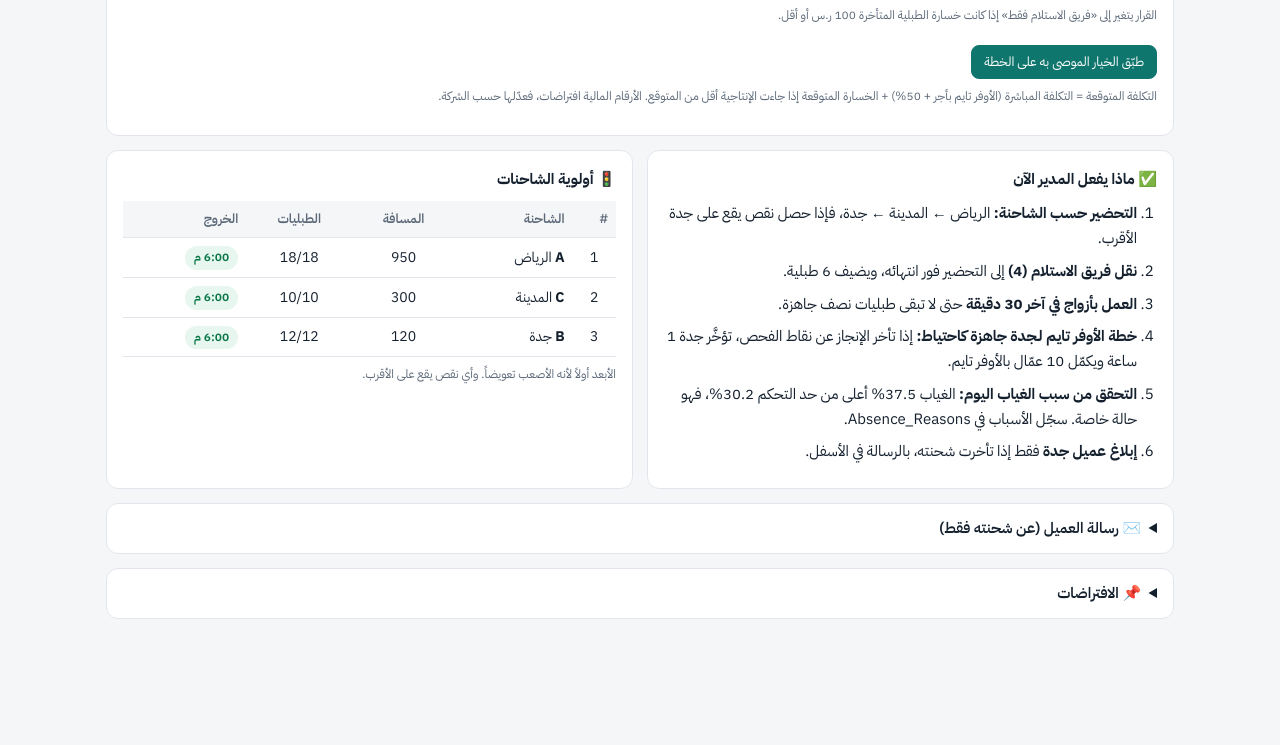
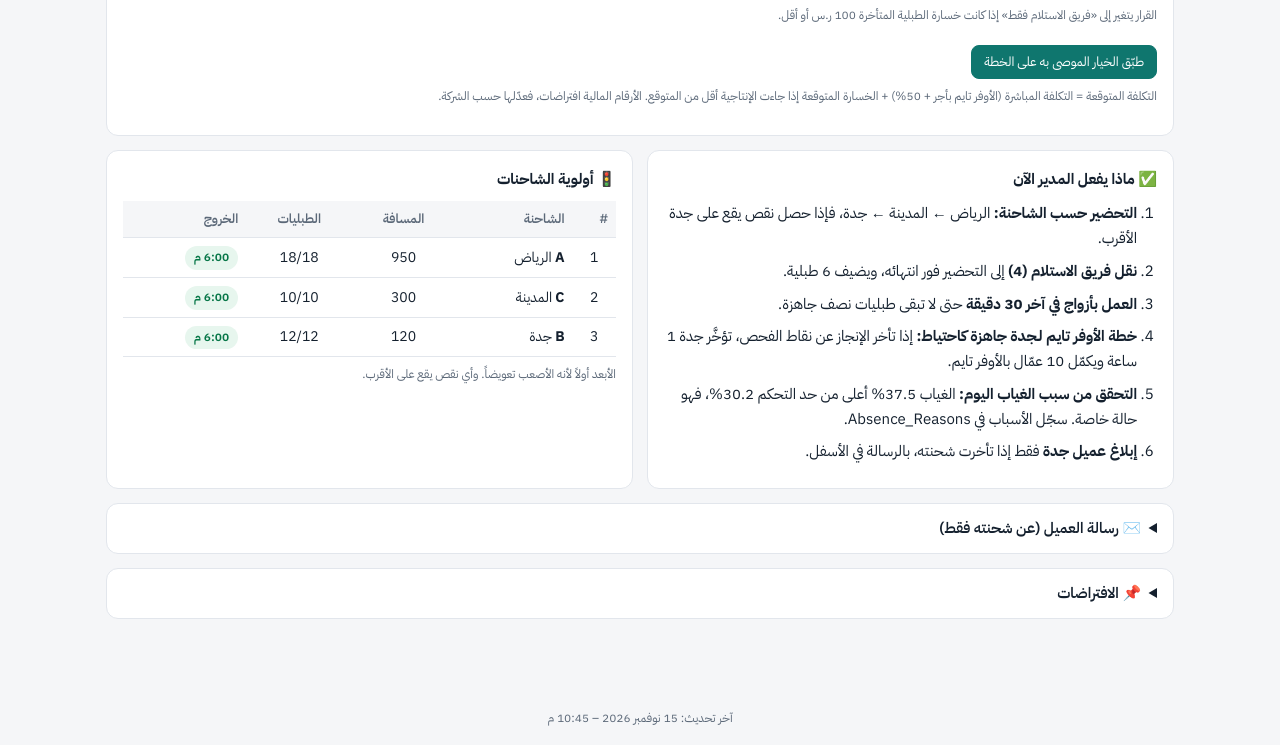
Before and after one commit to OmarBamkhsh/flow-dc407, a plain HTML site: page index.html in a window 1280 px wide. Shown: the part 1286-2031 px from the top of the page. Before the commit the page ends 1979 px from the top, so only its background shows below. Drawn offline with Linux system fonts and the light colour scheme.

Commit message:
Add last-updated footer
Co-Authored-By: Claude Opus 5.5 <noreply@anthropic.com>
Claude-Session: https://claude.ai/code/session_01GmtiYrvVMn3MseYQP8DWBA

```diff
--- a/index.html
+++ b/index.html
@@ -199,6 +199,7 @@ td select{width:auto;padding:3px 6px;font-size:13px}
   </details>
 </div>
 </main>
+<footer style="text-align:center;color:var(--muted);font-size:12px;padding:16px">آخر تحديث: 15 نوفمبر 2026 – 10:45 م</footer>
 
 <script>
 // ---------- Data from Absence_Driven_Staffing_System.xlsx (illustrative) ----------
```
